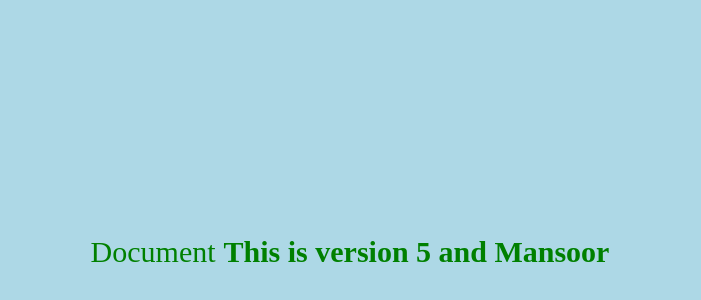
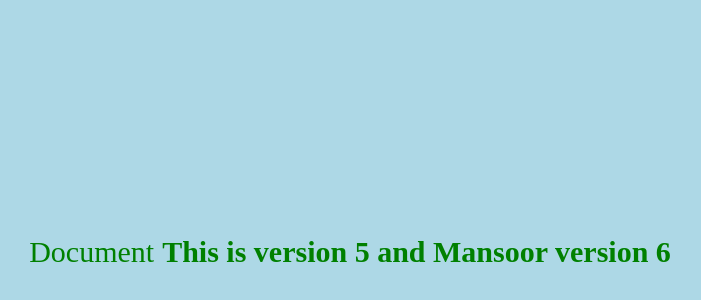
Before and after one commit to meer727/myrepo, a plain HTML site: page index.html in a window 1280 px wide. Shown: the part 148-448 px from the top of the page, without its empty margins (286-987 px from the left). Drawn offline with Linux system fonts and the light colour scheme.

Commit message:
change the version 6

```diff
--- a/index.html
+++ b/index.html
@@ -7,6 +7,6 @@
     <link rel="stylesheet" href="style.css">
 </head>
 <body>
-    <h1>This is version 5 and Mansoor</h1>
+    <h1>This is version 5 and Mansoor version 6</h1>
 </body>
 </html>
```
